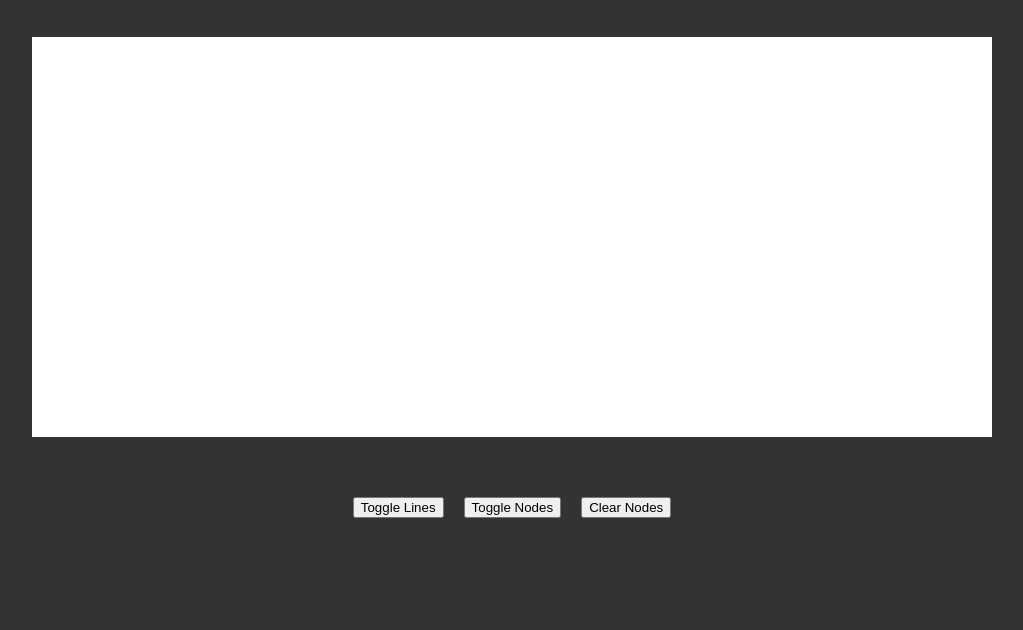
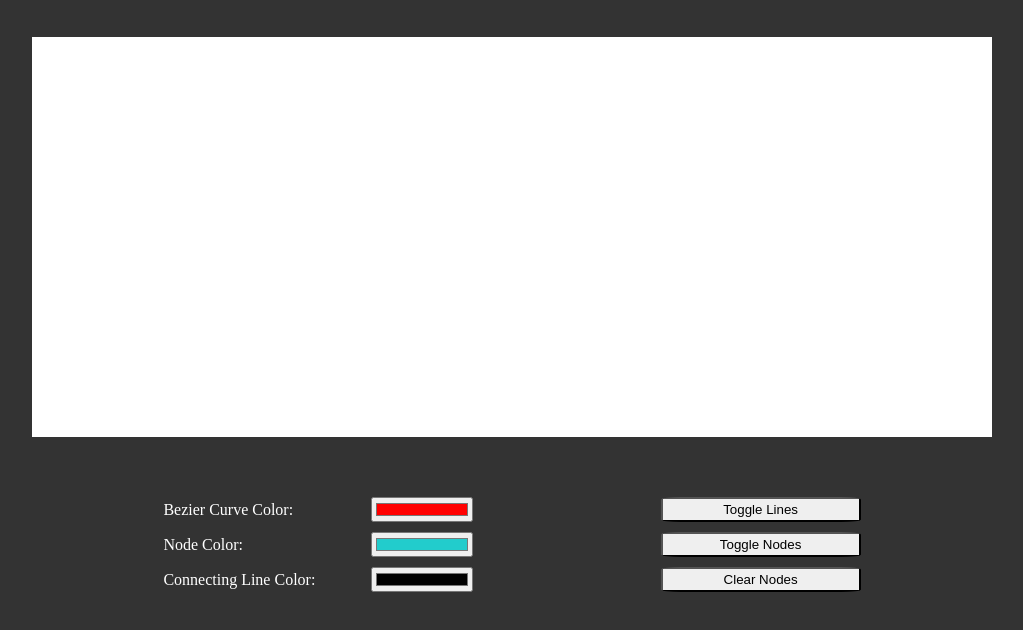
Before and after one commit to jssmith9876/BezierCurves, a plain HTML site: page index.html in a window 1280 px wide. Shown: the part 120-750 px from the top of the page, without its empty margins (128-1151 px from the left). Drawn offline with Linux system fonts and the light colour scheme.

Commit message:
Added some cool inputs to change the color for the Curve/Lines/Nodes and updated the stylings for all of the inputs on the page

```diff
--- a/index.html
+++ b/index.html
@@ -26,9 +26,40 @@
             margin-bottom: 0.25em;
         }
 
+        .inputs {
+            width: 70%;
+        }
+        .inputs input,
+        .inputs button {
+            height: 25px;
+        }
+
+        .colorPickers {
+            flex-direction: column;
+            width: 35%;
+        }
+        .colorPickers > label {
+            color: #fff;
+            margin: 0 0 10px;
+            display: flex;
+            justify-content: space-between;
+            align-items: center;
+        }
+        .colorPickers input {
+            width: 8vw;
+            float: right;
+            margin: 0;
+        }
+
         .buttons {
-            gap: 20px;
+            flex-direction: column;
         }
+        .buttons > button {
+            margin: 0 0 10px;
+            width: 200px;
+            border-radius: 10%;
+        }
+
         canvas {
             background-color: #fff;
         }
@@ -44,10 +75,23 @@
         </div>
 
         <canvas id="mainCanvas"></canvas>
-        <div class="flex_container buttons">
-            <button onclick="toggleLines()">Toggle Lines</button>
-            <button onclick="toggleNodes()">Toggle Nodes</button>
-            <button onclick="clearNodes()">Clear Nodes</button>
+        <div class="flex_container inputs">
+            <div class="flex_container colorPickers">
+                <label for="bezierColorPicker">Bezier Curve Color:
+                    <input type="color" id="bezierColorPicker" value="#FF0000">
+                </label>
+                <label for="nodeColorPicker">Node Color:
+                    <input type="color" id="nodeColorPicker" value="#22CCCC">
+                </label>
+                <label for="lineColorPicker">Connecting Line Color:
+                    <input type="color" id="lineColorPicker" value="#000000">
+                </label>
+            </div>
+            <div class="flex_container buttons">
+                <button onclick="toggleLines()">Toggle Lines</button>
+                <button onclick="toggleNodes()">Toggle Nodes</button>
+                <button onclick="clearNodes()">Clear Nodes</button>
+            </div>
         </div>
     </div>
 </body>
--- a/index.js
+++ b/index.js
@@ -1,34 +1,32 @@
 /*
- *  BEGIN CONSTANTS
+ *  BEGIN CONSTANTS AND GLOBALS
  */
 
 // Canvas
 const canvas = document.getElementById('mainCanvas');
 const ctx = canvas.getContext('2d');
 
+// Color inputs
+const curveColorPicker = document.querySelector("#bezierColorPicker");
+const lineColorPicker = document.querySelector("#lineColorPicker");
+const nodeColorPicker = document.querySelector("#nodeColorPicker");
+
 // Color and styling specs
-const nodeFillStyle = "#22CCCC";
-const selectedNodeFillStyle = "#88aaaa";
-const nodeStrokeStyle = "#009999";
+let nodeFillStyle = "#22CCCC";
+let selectedNodeFillStyle = "#88aaaa";
+let nodeStrokeStyle = "#009999";
 const nodeRadius = 7;
 
 const fontSize = 18;
 const fontStyle = fontSize + "px Arial";
 const fontColor = "#000000";
 
-const lineColor = "#000000";
+let lineColor = "#000000";
 
 const bezierStep = 0.01;
-const bezierColor = "#FF0000";
+let bezierColor = "#FF0000";
 const pointRadius = 1;
 
-/*
- *  END CONSTANTS
- */
-
-/*
- *  BEGIN GLOBALS
- */
 
 // An array of nodes currently on the canvas
 //  Each node element contains:
@@ -45,7 +43,7 @@ let displayLines = true;
 let displayNodes = true;
 
 /*
- *  END GLOBALS
+ *  END CONSTANTS AND GLOBALS
  */
 
 /*
@@ -95,7 +93,7 @@ const bezierCurve = (t) => {
  *  BEGIN HELPER FUNCTIONS
  */
 
-// Button functions
+// Button functions... Their titles should be self-explanatory
 const toggleLines = () => {
     displayLines = !displayLines;
     drawNodes();
@@ -268,6 +266,33 @@ canvas.addEventListener('mouseup', (event) => {
     drawNodes();
 });
 
+
+// Set the color input's default colors
+curveColorPicker.value = bezierColor;
+lineColorPicker.value = lineColor;
+nodeColorPicker.value = nodeFillStyle;
+
+// Add event listeners for the color pickers on change
+curveColorPicker.addEventListener("change", () => {
+    bezierColor = curveColorPicker.value;
+    drawNodes();
+});
+
+lineColorPicker.addEventListener("change", () => {
+    lineColor = lineColorPicker.value;
+    drawNodes();
+});
+
+nodeColorPicker.addEventListener("change", () => {
+    // TODO: Need to update node stroke color as well as the node selected color
+    //      node stroke color should probably be the same, but the selected color
+    //      should be a darker version of the updated color
+
+    nodeFillStyle = nodeColorPicker.value;
+    drawNodes();
+});
+
+
 /*
  *  END EVENT HANDLERS
  */
```
